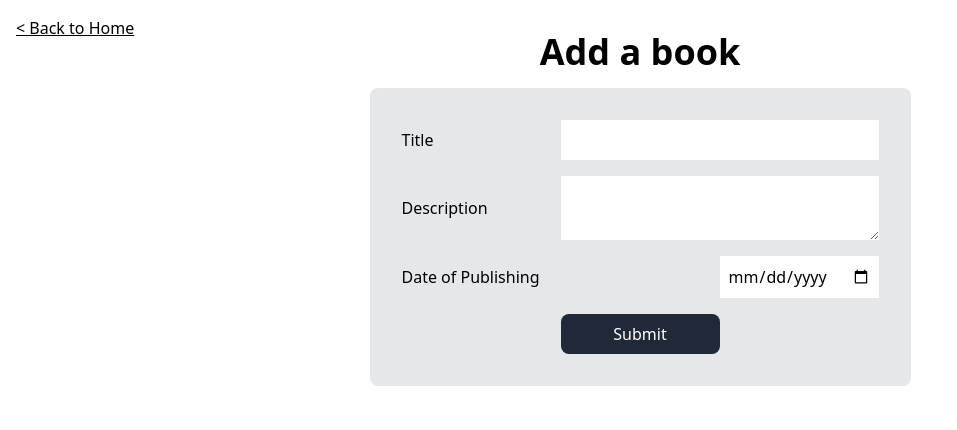
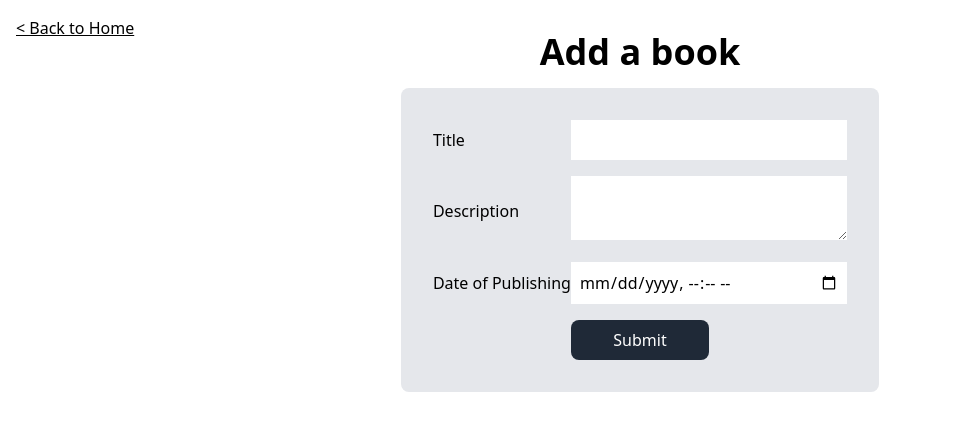
Before and after one commit to sayandcode/library-tutorial, a Next.js app: page /book/create in a window 1280 px wide. Shown: the top 430 px of the page, without its empty margins (0-957 px from the left). Built offline with nearby package versions, Linux system fonts and the light colour scheme.

Commit message:
Add frontend form validation using react hook form and zod
Hero icons from tailwind were also added

```diff
--- a/src/components/PageComponents/CreateBookPage/index.tsx
+++ b/src/components/PageComponents/CreateBookPage/index.tsx
@@ -1,20 +1,28 @@
+import { InformationCircleIcon } from '@heroicons/react/20/solid';
+import { zodResolver } from '@hookform/resolvers/zod';
 import Head from 'next/head'
 import Link from 'next/link';
-import React, { useState } from 'react'
+import React from 'react'
+import { SubmitHandler, useForm } from 'react-hook-form';
+import { z } from 'zod';
+
+const formSchema = z.object({
+  title: z.string().min(2, {message: "Book must have at least a two-character title"}),
+  description: z.string(),
+  date: z.coerce.date().max(new Date(), {message: "Date cannot be in future"}),
+})
+
+type FormSchemaType = z.infer<typeof formSchema>
 
 function CreateBookPage() {
-  const [title, setTitle] = useState('');
-  const [description, setDescription] = useState('')
-  const [publishDate, setPublishDate] = useState('');
+  const {register, handleSubmit: rhfHandleSubmit, formState} = useForm<FormSchemaType>({resolver:zodResolver(formSchema)})
 
-  const handleSubmit: React.FormEventHandler<HTMLFormElement> = async (e) => {
-    e.preventDefault();
-    const bookData = { title, description, publishDate };
+  const handleSubmit: SubmitHandler<FormSchemaType> = async (formData) => {
     fetch(
       '/api/book/create',
       {
         method: 'POST',
-        body: JSON.stringify(bookData)
+        body: JSON.stringify(formData)
       }
     )
   }
@@ -28,48 +36,68 @@ function CreateBookPage() {
         <h1 className="text-4xl font-bold mb-4">Add a book</h1>
         <form
           className='p-8 bg-gray-200 rounded-lg grid grid-cols-3 gap-y-4'
-          onSubmit={handleSubmit}
+          onSubmit={rhfHandleSubmit(handleSubmit)}
         >
           <label className="col-span-1 flex items-center">
             Title
           </label>
+          <div className="col-span-2">
             <input
               title="Book title"
               id="book-title"
-            className="p-2 col-span-2"
-            value={title}
-            onChange={(e)=>setTitle(e.target.value)}
+              className="p-2 w-full"
+              {...register('title', {required: true})}
             />
+            <InputErrMsg msg={formState.errors.title?.message} />
+          </div>
+
 
           <label htmlFor="book-description" className="col-span-1 flex items-center">
             Description
           </label>
+          <div className="col-span-2">
             <textarea
               id="book-description"
-            className="p-2 col-span-2"
-            value={description}
-            onChange={(e)=>setDescription(e.target.value)}
+              className="p-2 w-full"
+              {...register('description')}
             />
+            <InputErrMsg msg={formState.errors.description?.message} />
+          </div>
 
           <label htmlFor="book-date" className="col-span-1 flex items-center">
             Date of Publishing
           </label>
+          <div className="col-span-2 col-start-2 ">
             <input
               id="book-date"
-            type="date"
-            className="col-span-1 col-start-3 p-2"
-            value={publishDate}
-            onChange={e=>setPublishDate(e.target.value)}
+              type="datetime-local"
+              className="p-2 w-full"
+              {...register('date', {required: true})}
+              //
             />
+            <InputErrMsg msg={formState.errors.date?.message} />
+          </div>
 
           <button
             type="submit"
             className='bg-gray-800 hover:bg-gray-600 focus-visible:bg-gray-600 outline-white text-white font-medium py-2 rounded-lg col-start-2'
-          >Submit</button>
+          >
+            Submit
+          </button>
         </form>
       </div>
     </div>
   )
 }
 
+function InputErrMsg({msg}: {msg: string|undefined}){
+  if(!msg) return null;
+  return (
+    <div className="px-1 py-2 text-sm text-red-500 flex items-center gap-x-1">
+      <InformationCircleIcon className="h-4 w-4" />
+      {msg}
+    </div>
+  )
+}
+
 export default CreateBookPage;
```
Also changed, not shown: package.json (+8 -4 lines), 1 other file (tests, documents, lock files or other folders). Lines whose indentation alone changed are shown as unchanged.
